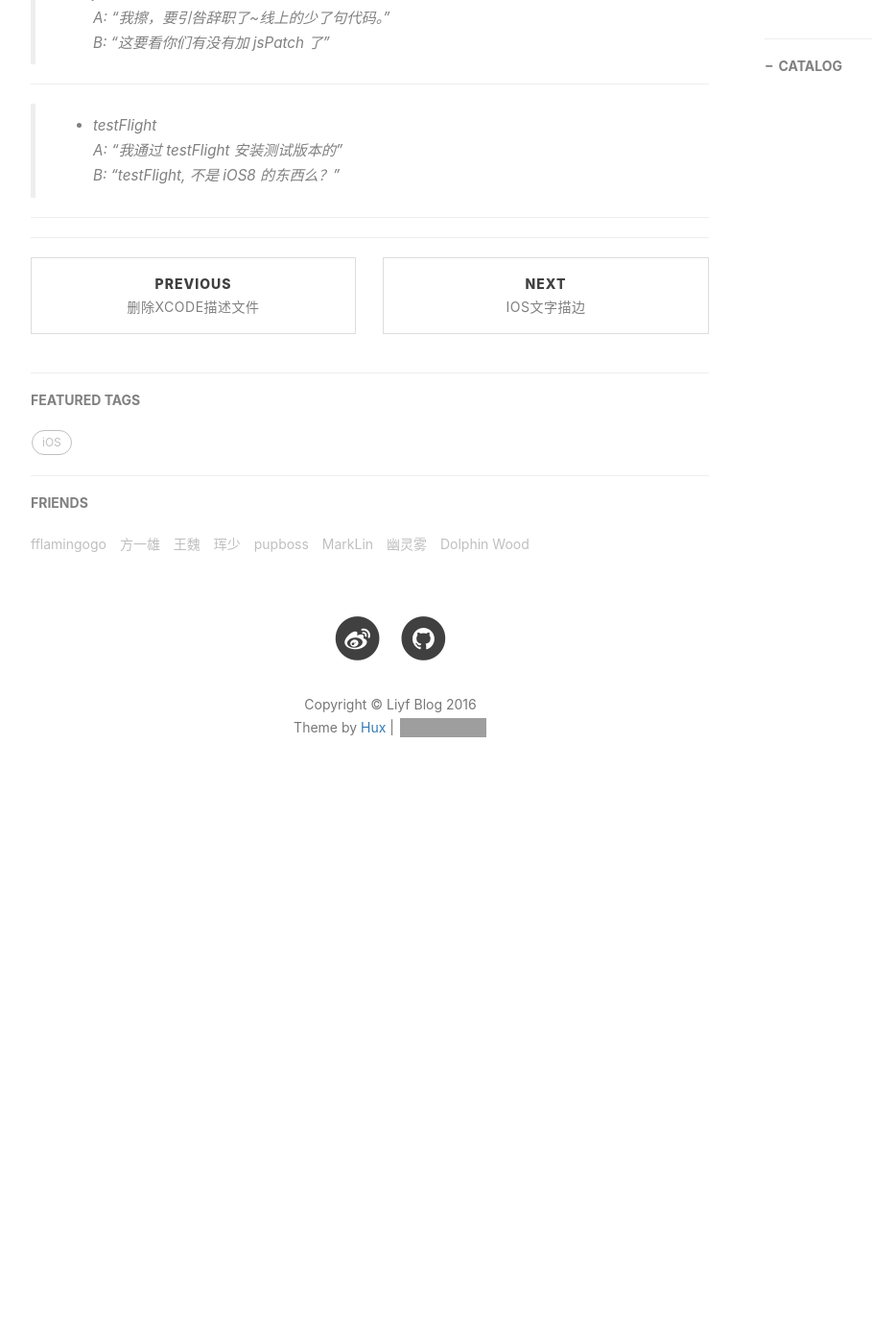
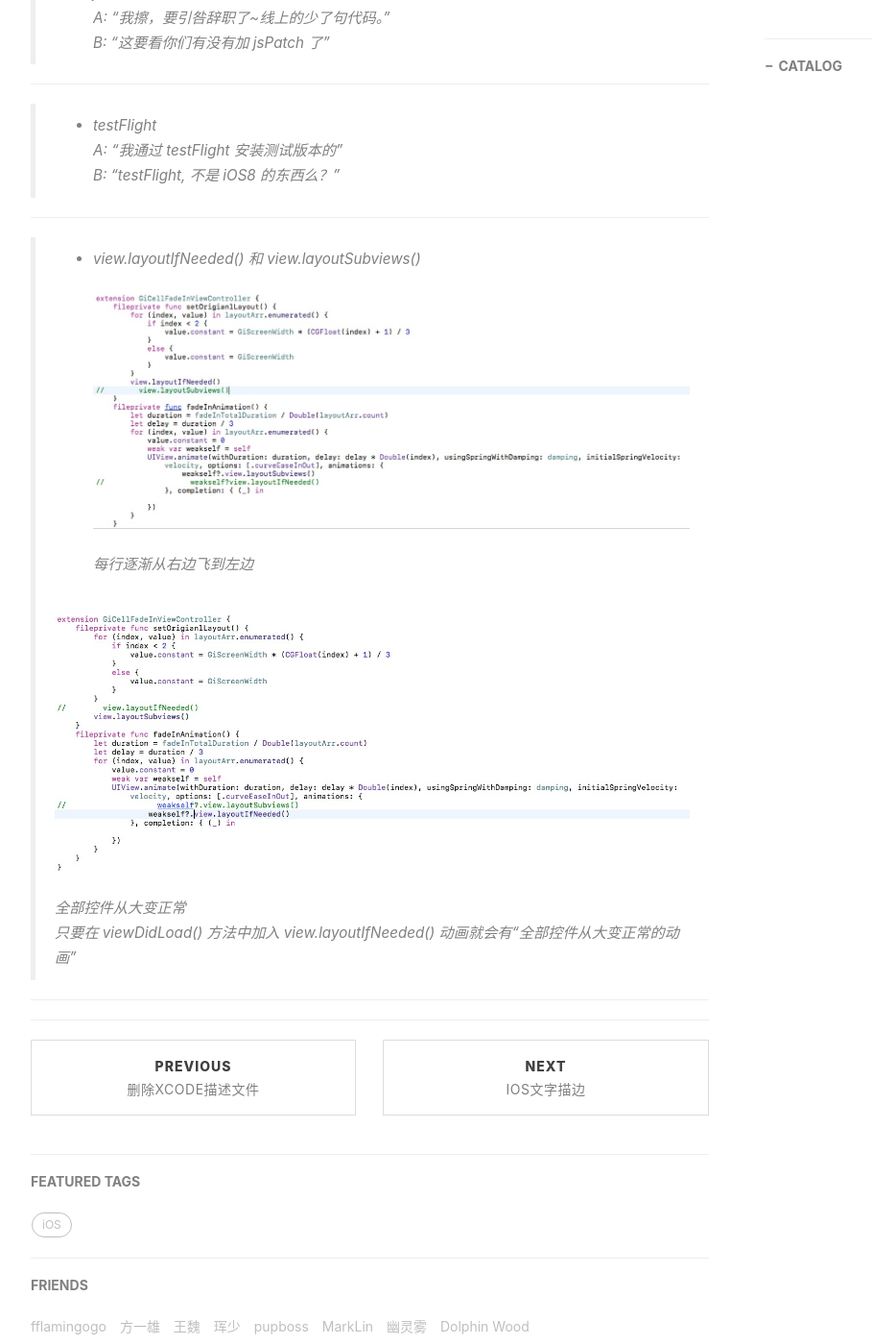
Before and after one commit to liyaofeng/liyaofeng.github.io, a Jekyll site: the page built from _posts/2016-04-30-新奇技术--待认识....md, in a window 1280 px wide and 1400 px high, scrolled down 608 px. Shown: the whole window at 96% size, without its empty margins (233-1142 px from the left). Built offline with Jekyll 4.4.1, drawn with Linux system fonts in a browser that asks for light colours; nearby versions of some CDN libraries; comment, search, counter and statistics services are not loaded; before the commit the page ends 1470 px from its top, so only the background shows below that; grey boxes are pictures that could not be loaded.

Commit message:
layoutifneed()

```diff
--- a/_posts/2016-04-30-新奇技术--待认识....md
+++ b/_posts/2016-04-30-新奇技术--待认识....md
@@ -21,3 +21,13 @@ tags:
 > - testFlight <br>
 > A: "我通过 testFlight 安装测试版本的" <br>
 > B: "testFlight, 不是 iOS8 的东西么？" <br>
+
+---
+> - view.layoutIfNeeded() 和 view.layoutSubviews() <br>
+>![](/img/figure/160929_1.png)
+>每行逐渐从右边飞到左边
+>
+>![](/img/figure/160929_2.png)
+>全部控件从大变正常
+>
+>只要在 viewDidLoad() 方法中加入 view.layoutIfNeeded() 动画就会有“全部控件从大变正常的动画”
```
Also changed, not shown: img/figure/160929_1.png (added), img/figure/160929_2.png (added).
